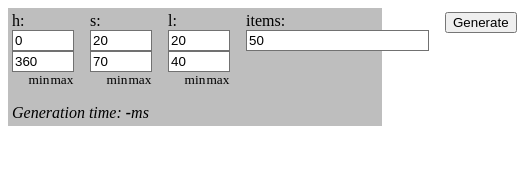
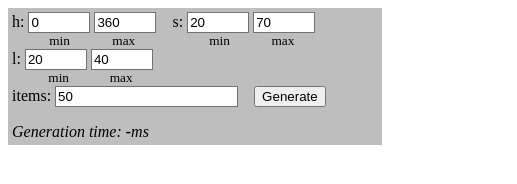
Before and after one commit to LEV7n/coloredAvatars, a plain HTML site: page index.html in a window 390 px wide. Shown: the whole page, 517 px wide, since content can reach past the window. Drawn offline with Linux system fonts and the light colour scheme; no server answers.

Commit message:
Fix wrapping for small screen

```diff
--- a/css/index.css
+++ b/css/index.css
@@ -6,6 +6,7 @@
 
 .info form {
   display: flex;
+  flex-wrap: wrap;
   margin: 0 0 1em;
 }
 
```
